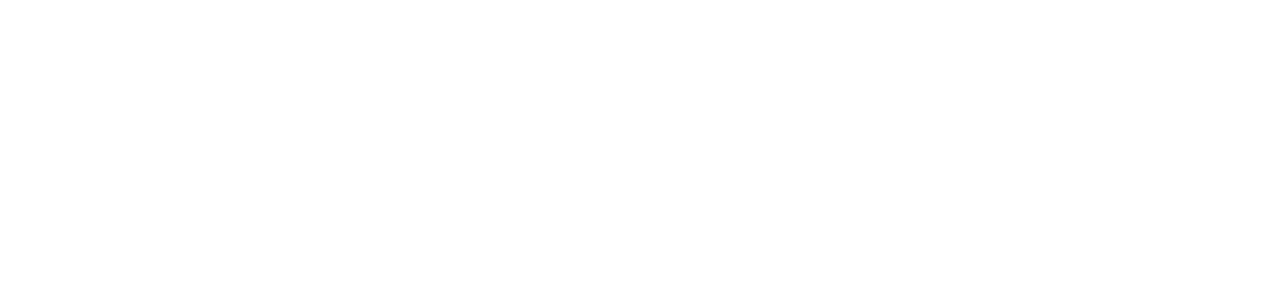
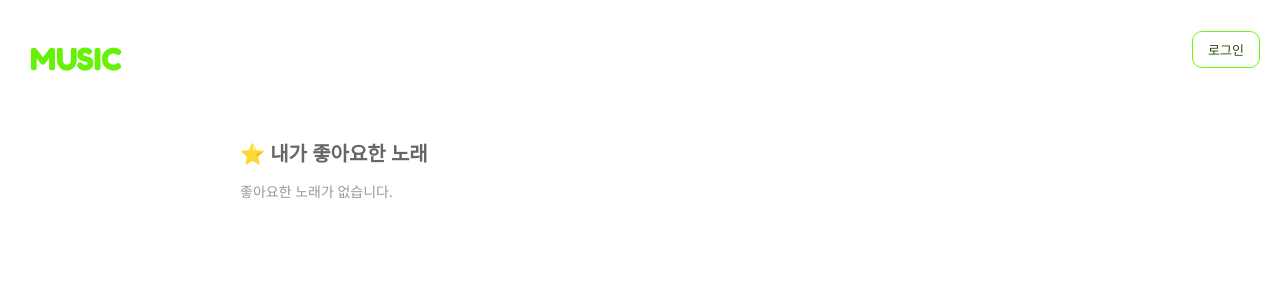
Before and after one commit to LikeLionHGU/14Frontend_Pokedex, a React (Create React App) app: page /mypage in a window 1280 px wide. Before the commit this address had no page. Shown: the top 300 px of the page. Built offline with nearby package versions, Linux system fonts and the light colour scheme.

Commit message:
header 분리 + Mypage 제작

```diff
--- a/src/App.js
+++ b/src/App.js
@@ -3,6 +3,7 @@ import "./hanna_css/style.css";
 import Home from "./Home/Home";
 import Loading from "./hanna_login/loding";
 import TestPage from "./hanna_login/testpage";
+import MyPage from "./MyPage/MyPage";
 
 function App() {
   return (
@@ -12,6 +13,7 @@ function App() {
         <Route path="/" element={<Home />} />
           <Route path="/test" element={<TestPage />} />
           <Route path="/loading" element={<Loading />} />
+          <Route path="mypage" element={<MyPage/>}/>
         </Routes>
       </BrowserRouter>
     </>
--- /dev/null
+++ b/src/Header/Header.css
@@ -0,0 +1,45 @@
+.header {
+  display: flex;
+  justify-content: space-between;
+  align-items: center;
+  padding: 20px;
+}
+
+
+.logo {
+  font-size: 32px;
+  font-weight: bold;
+  cursor: pointer;
+  margin-left: 10px;
+  user-select: none;
+}
+
+
+.headerRight {
+  display: flex;
+  gap: 10px;
+}
+
+
+.headerBtn {
+  padding: 8px 14px;
+  border-radius: 20px;
+  border: none;
+  background-color: #f2f2f2;
+  cursor: pointer;
+  font-size: 14px;
+  transition: all 0.2s ease;
+}
+
+.headerBtn:hover {
+  background-color: #e0e0e0;
+}
+
+
+.headerBtn.logout {
+  color: #d9534f;
+}
+
+.headerBtn.logout:hover {
+  background-color: #ffe5e5;
+}
--- a/src/Header/Header.js
+++ b/src/Header/Header.js
@@ -0,0 +1,55 @@
+import { useEffect, useState } from "react";
+import { useNavigate } from "react-router-dom";
+import Login from "../hanna_login/loginpage";
+import "./Header.css";
+
+function Header() {
+  const [isLogin, setIsLogin] = useState(false);
+  const navigate = useNavigate();
+
+  useEffect(() => {
+    const token = localStorage.getItem("accessToken");
+    setIsLogin(!!token);
+  }, []);
+
+  const handleLogout = () => {
+    localStorage.removeItem("accessToken");
+    localStorage.removeItem("favorites");
+    navigate("/");
+    window.location.reload();
+  };
+
+  return (
+    <div className="header">
+      <div
+        className="logo"
+        onClick={() => navigate("/")}
+      >
+        MUSIC
+      </div>
+
+      <div className="headerRight">
+        {!isLogin ? (
+          <Login />
+        ) : (
+          <>
+            <button
+              className="headerBtn"
+              onClick={() => navigate("/mypage")}
+            >
+              마이페이지
+            </button>
+            <button
+              className="headerBtn logout"
+              onClick={handleLogout}
+            >
+              로그아웃
+            </button>
+          </>
+        )}
+      </div>
+    </div>
+  );
+}
+
+export default Header;
--- a/src/Home/Home.js
+++ b/src/Home/Home.js
@@ -4,6 +4,7 @@ import { useEffect, useState } from "react";
 import axios from "axios";
 import Login from "../hanna_login/loginpage";//로그인 페이지 연결
 import { useNavigate } from "react-router-dom";
+import Header from "../Header/Header";
 
 function Home() {
   const [loading, setLoading] = useState(false);
@@ -60,21 +61,7 @@ function Home() {
   return (
     <>
 
-      <div className="loginLoc">
-          {!isLogin ? (
-            <Login />
-          ) : (
-            <button
-              className="mypageButton"
-              onClick={() => navigate("/mypage")}
-            >
-              마이페이지
-            </button>
-          )}
-      </div>
-      <button className="reloding">{/*버튼 추가 새로고침용도*/}
-      <h1 className="logo">MUSIC</h1>
-      </button>
+      <Header/>
 
       <h2 className="top">
         {currentPage === 1 && "TOP 50"}
--- /dev/null
+++ b/src/MyPage/MyPage.css
@@ -0,0 +1,89 @@
+.mypageContainer {
+  max-width: 800px;
+  margin: 0 auto;
+  padding: 30px;
+}
+
+.profileBox {
+  display: flex;
+  align-items: center;
+  gap: 15px;
+  margin-bottom: 40px;
+}
+
+.profileImg {
+  width: 64px;
+  height: 64px;
+  border-radius: 50%;
+}
+
+.profileInfo {
+  display: flex;
+  flex-direction: column;
+}
+
+.profileName {
+  font-size: 18px;
+  font-weight: bold;
+}
+
+.profileEmail {
+  font-size: 14px;
+  color: #666;
+}
+
+.likeTitle {
+  font-size: 20px;
+  margin-bottom: 20px;
+}
+
+.emptyText {
+  color: #999;
+  font-size: 14px;
+}
+
+.likeList {
+  list-style: none;
+  padding: 0;
+}
+
+.likeItem {
+  display: flex;
+  align-items: center;
+  padding: 10px 0;
+  border-bottom: 1px solid #eee;
+}
+
+.likeAlbum {
+  width: 60px;
+  height: 60px;
+  margin-right: 15px;
+}
+
+.likeInfo {
+  flex: 1;
+  display: flex;
+  flex-direction: column;
+}
+
+.likeSong {
+  font-size: 15px;
+  font-weight: 500;
+}
+
+.likeArtist {
+  font-size: 13px;
+  color: #666;
+}
+
+.removeBtn {
+  background: none;
+  border: none;
+  font-size: 18px;
+  cursor: pointer;
+  color: #999;
+}
+
+.removeBtn:hover {
+  color: #ff5555;
+}
--- a/src/MyPage/MyPage.js
+++ b/src/MyPage/MyPage.js
@@ -0,0 +1,88 @@
+import "./MyPage.css";
+import { useEffect, useState } from "react";
+import axios from "axios";
+import Header from "../Header/Header";
+
+function MyPage() {
+  const [user, setUser] = useState(null);
+  const [songs, setSongs] = useState([]);
+
+  useEffect(() => {
+    const userInfo = JSON.parse(localStorage.getItem("userInfo"));
+    setUser(userInfo);
+
+    const favoriteIds = JSON.parse(localStorage.getItem("favorites")) || [];
+    if (favoriteIds.length > 0) {
+      fetchFavoriteSongs(favoriteIds);
+    }
+  }, []);
+
+  const fetchFavoriteSongs = async (ids) => {
+    try {
+      const res = await axios.get("https://itunes.apple.com/lookup", {
+        params: {
+          id: ids.join(","),
+          country: "US"
+        }
+      });
+      setSongs(res.data.results);
+    } catch (e) {
+      console.error(e);
+    }
+  };
+
+  const removeFavorite = (trackId) => {
+    const stored = JSON.parse(localStorage.getItem("favorites")) || [];
+    const updated = stored.filter(id => id !== String(trackId));
+
+    localStorage.setItem("favorites", JSON.stringify(updated));
+    setSongs(prev => prev.filter(song => song.trackId !== trackId));
+  };
+
+  return (
+    <>
+    <Header/>
+    <div className="mypageContainer">
+      {user && (
+        <div className="profileBox">
+          <img src={user.picture} alt="profile" className="profileImg" />
+          <div className="profileInfo">
+            <p className="profileName">{user.name}</p>
+            <p className="profileEmail">{user.email}</p>
+          </div>
+        </div>
+      )}
+
+      <h2 className="likeTitle">⭐ 내가 좋아요한 노래</h2>
+
+      {songs.length === 0 && (
+        <p className="emptyText">좋아요한 노래가 없습니다.</p>
+      )}
+
+      <ul className="likeList">
+        {songs.map(song => (
+          <li key={song.trackId} className="likeItem">
+            <img
+              src={song.artworkUrl100}
+              alt="album"
+              className="likeAlbum"
+            />
+            <div className="likeInfo">
+              <span className="likeSong">{song.trackName}</span>
+              <span className="likeArtist">{song.artistName}</span>
+            </div>
+            <button
+              className="removeBtn"
+              onClick={() => removeFavorite(song.trackId)}
+            >
+              ✕
+            </button>
+          </li>
+        ))}
+      </ul>
+    </div>
+    </>
+  );
+}
+
+export default MyPage;
```
